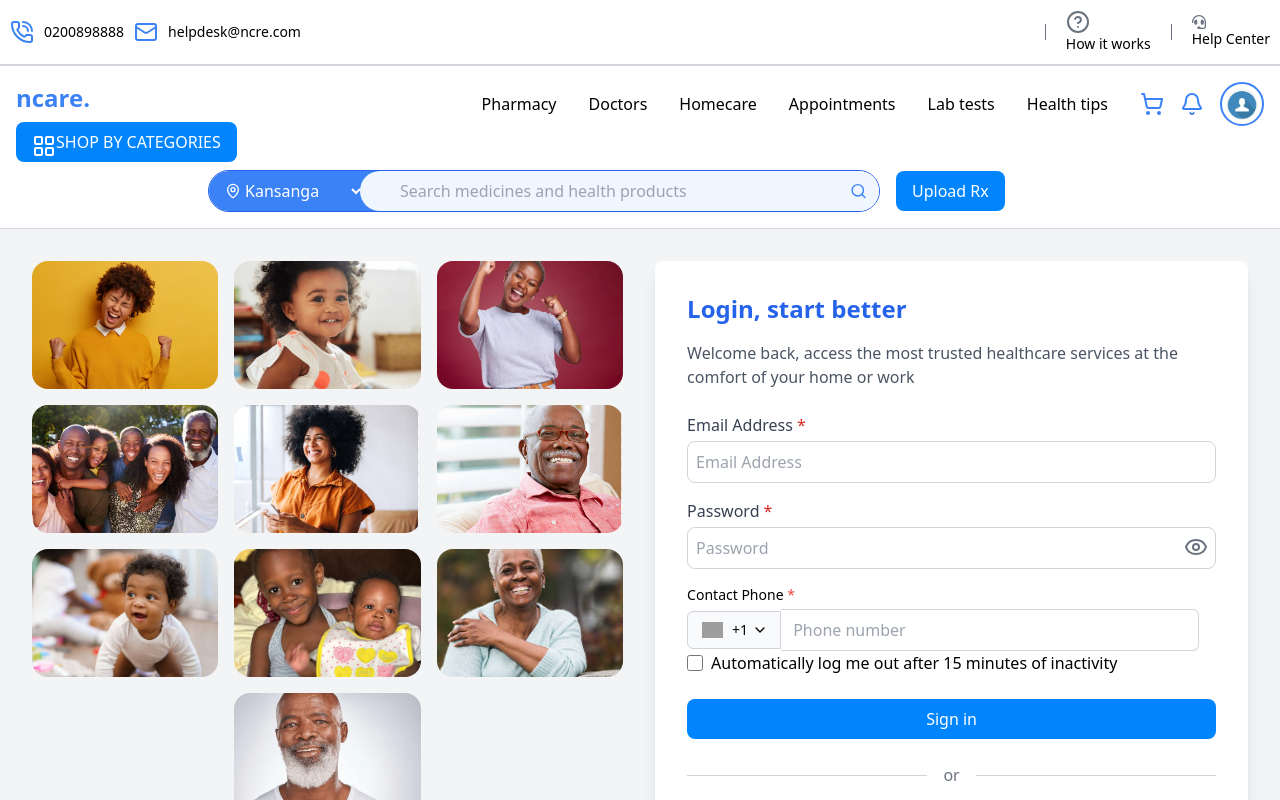
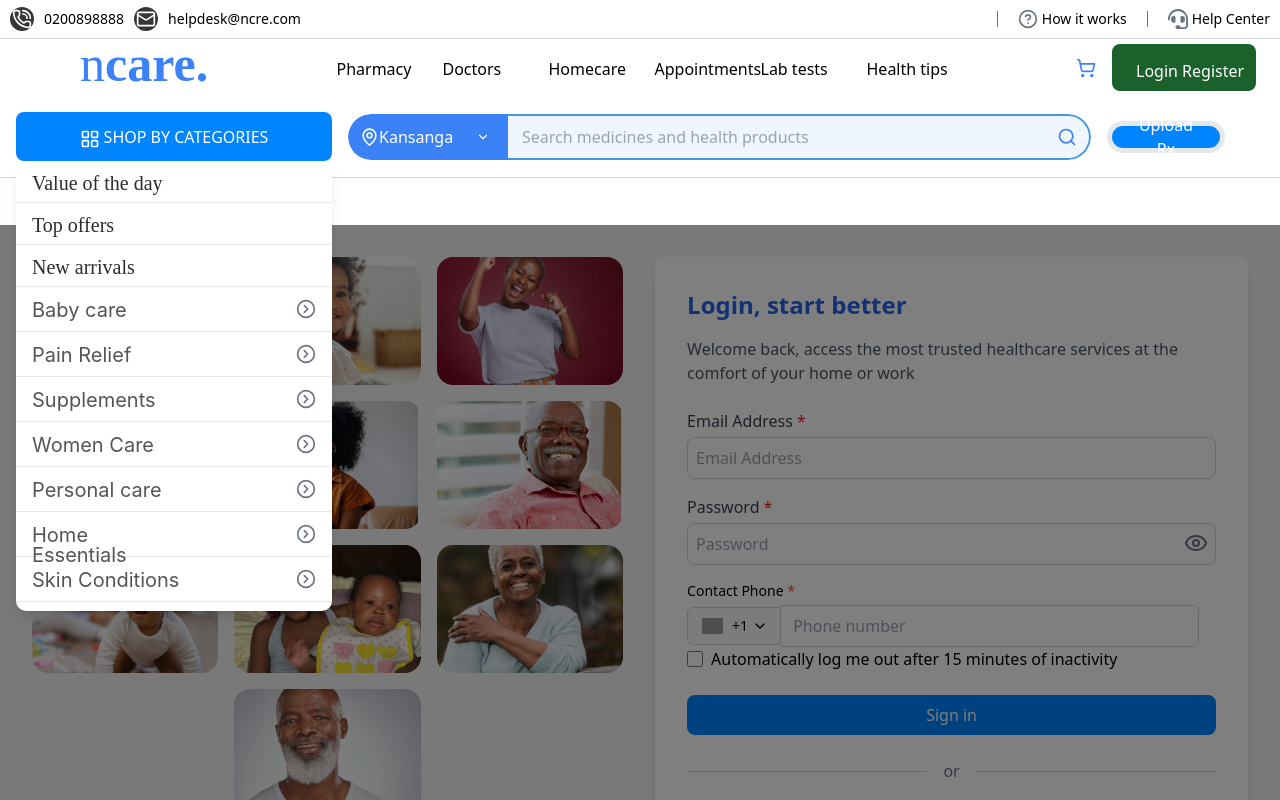
Before and after one commit to Kyomuhe/Components, a React (Create React App) app: page / in a window 1280 px wide. Both pictures are taken after a click on the button "SHOP BY CATEGORIES". Shown: the top 800 px of the page. Built offline with nearby package versions, Linux system fonts and the light colour scheme; grey boxes are pictures that could not be loaded.

Commit message:
added changes to header

```diff
--- a/src/components/Header.tsx
+++ b/src/components/Header.tsx
@@ -1,7 +1,6 @@
-import React, { useState, ChangeEvent, FC } from 'react';
-import { LayoutGrid, MapPin, Search, PhoneCall, Mail, Bell, ShoppingCart, HelpCircle } from 'lucide-react';
+import React, { useState, ChangeEvent, FC, useEffect, useRef } from 'react';
+import { LayoutGrid, MapPin, Search, PhoneCall, Mail, ChevronDown, ShoppingCart, HelpCircle, CircleChevronRight } from 'lucide-react';
 import { FaBars, FaHeadset } from 'react-icons/fa';
-import profile from '../images/profile.PNG';
 // importing components
 import AppButton from '../components/AppButton';
 
@@ -13,87 +12,171 @@ interface HeaderProps {
 const Header: FC<HeaderProps> = ({ onTabChange, activeTab }) => {
   const [isMobileMenuOpen, setIsMobileMenuOpen] = useState<boolean>(false);
   const [location, setLocation] = useState<string>('Kansanga');
-  const [profileImage, setProfileImage] = useState<string>(profile);
+  const [isCategoriesOpen, setIsCategoriesOpen] = useState<boolean>(false);
+  const categoriesRef = useRef<HTMLDivElement>(null);
+  const headerRef = useRef<HTMLDivElement>(null);
 
   const handleNavClick = (tabName: string): void => {
-    onTabChange(tabName); // Notify parent component of tab change
-  };
-
-  const handleImageUpload = (event: ChangeEvent<HTMLInputElement>): void => {
-    const file = event.target.files?.[0];
-    if (file) {
-      const reader = new FileReader();
-      reader.onloadend = () => {
-        if (typeof reader.result === 'string') {
-          setProfileImage(reader.result);
-        }
-      };
-      reader.readAsDataURL(file);
-    }
+    onTabChange(tabName);
   };
 
   const handleLocationChange = (e: ChangeEvent<HTMLSelectElement>): void => {
     setLocation(e.target.value);
   };
 
+  const toggleCategoriesDropdown = (): void => {
+    setIsCategoriesOpen(!isCategoriesOpen);
+  };
+
+  const handleLoginRegister = (): void => {
+    // this navigates to DefaultPage when clicked
+    window.location.href = '/DefaultPage';
+  };
+
+  // Handles click outside to close the categories menu
+  useEffect(() => {
+    const handleClickOutside = (event: MouseEvent) => {
+      if (categoriesRef.current && !categoriesRef.current.contains(event.target as Node)) {
+        setIsCategoriesOpen(false);
+      }
+    };
+
+    document.addEventListener('mousedown', handleClickOutside);
+    return () => {
+      document.removeEventListener('mousedown', handleClickOutside);
+    };
+  }, []);
+
+  // Close mobile menu when resizing to desktop
+  useEffect(() => {
+    const handleResize = () => {
+      if (window.innerWidth >= 768 && isMobileMenuOpen) {
+        setIsMobileMenuOpen(false);
+      }
+    };
+
+    window.addEventListener('resize', handleResize);
+    return () => {
+      window.removeEventListener('resize', handleResize);
+    };
+  }, [isMobileMenuOpen]);
+
   return (
-    <div className="font-sans flex-none">
+    <div className="font-sans w-full bg-white relative z-40" style={{ height: 'auto', minHeight: '225px' }} ref={headerRef}>
       {/* Top Header */}
-      <div className="flex justify-between items-center p-2.5 text-sm border-b border-gray-300">
+      <div className="flex justify-between items-center p-2.5 text-sm border-b border-gray-300 w-full" style={{ height: '39px' }}>
         <div className="flex items-center gap-2.5">
-          <PhoneCall className="text-blue-500" />
+          <div className="flex items-center justify-center rounded-full bg-[#363636] w-6 h-6">
+            <PhoneCall className="text-white" size={20} />
+          </div>
           <span>0200898888</span>
-          <Mail className="text-blue-500" />
+          <div className="flex items-center justify-center rounded-full bg-[#363636] w-6 h-6">
+            <Mail className="text-white" size={20} />
+          </div>
           <span>helpdesk@ncre.com</span>
         </div>
         <div className="hidden md:flex items-center gap-2.5">
           <span className="w-px h-4 bg-gray-500 mx-2.5"></span>
 
-          <span>
-            <HelpCircle className="text-gray-500 mr-1" /> How it works
+          <span className="flex items-center">
+            <HelpCircle className="text-gray-500 mr-1" size={20} /> How it works
           </span>
           <span className="w-px h-4 bg-gray-500 mx-2.5"></span>
-          <span>
-            <FaHeadset className="text-gray-500 mr-1" /> Help Center
+          <span className="flex items-center">
+            <FaHeadset className="text-gray-500 mr-1" size={20} /> Help Center
           </span>
         </div>
       </div>
 
-      {/* Bottom Header */}
-      <div className="flex flex-col p-4 border-t border-gray-300">
-        <div className="flex justify-between items-start mb-4">
-          <div className="flex flex-col">
-            <h1 className="text-blue-500 text-2xl font-bold">ncare.</h1>
+      <div className="flex justify-between items-center px-4 w-full" style={{ height: '57px' }}>
+        {/* Logo and Navigation Container */}
+        <div className="flex items-center justify-between w-full">
+          {/* ncare Logo */}
+          <h1 className="text-blue-500 leading-none ml-16"
+            style={{
+              width: '137px',
+              height: '57px',
+              fontFamily: 'GT Walsheim Pro',
+              fontSize: '50px',
+              lineHeight: '100%',
+              letterSpacing: '0%'
+            }}>
+            <span className="font-light">n</span><span className="font-bold">care.</span>
+          </h1>
+
+          {/* Navigation Tabs in Desktop */}
+          <nav className="hidden md:flex items-center">
+            {['Pharmacy', 'Doctors', 'Homecare', 'Appointments', 'Lab tests', 'Health tips'].map(
+              (item, index) => (
+                <span
+                  key={item}
+                  onClick={() => handleNavClick(item)}
+                  className={`cursor-pointer transition-colors duration-200 mx-3 ${
+                    activeTab === item ? 'text-blue-500 font-medium' : ''
+                  } hover:text-blue-400`}
+                  style={{ width: '82px', height: '22px' }}
+                >
+                  {item}
+                </span>
+              )
+            )}
+          </nav>
+
+          {/* Icon and Login/Register Button */}
+          <div className="hidden md:flex items-center">
+            <ShoppingCart className="text-blue-500 mx-2" size={20} />
+
+            {/* Login/Register */}
             <AppButton
               variant="primary"
-              className="rounded-full mt-2"
-              leftIcon={<LayoutGrid />}
+              className="mx-2 flex items-center justify-center"
+              leftIcon={null}
               rightIcon={null}
-              onClick={() => {}}
+              onClick={handleLoginRegister}
+              style={{
+                background: '#1A612C',
+                width: '144px',
+                height: '47px',
+                borderRadius: '8px',
+              }}
             >
-              SHOP BY CATEGORIES
+              <span className="whitespace-nowrap" style={{
+                width: '104px',
+                height: '18px',
+                padding: '0 4px'
+              }}>
+                Login Register
+              </span>
             </AppButton>
           </div>
 
-          {/* Mobile Menu Toggle */}
+          {/* Mobile Menu Toggle - Only shows on small screens */}
+          <div className="md:hidden">
             <AppButton
               variant="secondary"
-            className="md:hidden p-2 bg-transparent"
+              className="p-2 bg-transparent"
               onClick={() => setIsMobileMenuOpen(!isMobileMenuOpen)}
               leftIcon={null}
               rightIcon={null}
             >
-            <FaBars className="text-2xl text-blue-500" />
+              <FaBars className="text-blue-500" size={20} />
             </AppButton>
+          </div>
+        </div>
+      </div>
 
-          {/* Navigation */}
-          <nav className="hidden md:flex items-center gap-8">
+      {/* Mobile Navigation Dropdown */}
+      {isMobileMenuOpen && (
+        <div className="md:hidden flex flex-col gap-4 p-4 bg-white shadow-md fixed left-0 right-0 z-50" style={{ top: headerRef.current ? `${headerRef.current.getBoundingClientRect().top + 96}px` : '96px' }}>
           {['Pharmacy', 'Doctors', 'Homecare', 'Appointments', 'Lab tests', 'Health tips'].map(
             (item) => (
               <span
                 key={item}
-                  onClick={() => handleNavClick(item)}
-                  className={`cursor-pointer transition-colors duration-200 ${
+                onClick={() => {
+                  handleNavClick(item);
+                  setIsMobileMenuOpen(false);
+                }}
+                className={`cursor-pointer transition-colors duration-200 py-2 ${
                   activeTab === item ? 'text-blue-500 font-medium' : ''
                 } hover:text-blue-400`}
               >
@@ -101,73 +184,149 @@ const Header: FC<HeaderProps> = ({ onTabChange, activeTab }) => {
               </span>
             )
           )}
-            <div className="flex items-center gap-4">
-              <ShoppingCart className="text-blue-500" />
-              <Bell className="text-blue-500" />
-
-              {/* User Profile Image with Upload Option */}
-              <div className="relative">
-                <input
-                  type="file"
-                  accept="image/*"
-                  className="hidden"
-                  id="profileImageUpload"
-                  onChange={handleImageUpload}
-                />
-                <label htmlFor="profileImageUpload" className="cursor-pointer">
-                  <div className="bg-white rounded-full p-1 border-2 border-blue-500">
-                    <img
-                      src={profileImage}
-                      alt="User Profile"
-                      className="w-8 h-8 rounded-full object-cover hover:opacity-75"
-                    />
-                  </div>
-                </label>
-              </div>
-            </div>
-          </nav>
-        </div>
-
-        {/* Mobile Navigation Dropdown */}
-        {isMobileMenuOpen && (
-          <div className="md:hidden flex flex-col gap-4 mt-4">
-            {['Pharmacy', 'Doctors', 'Homecare', 'Appointments', 'Lab tests', 'Health tips'].map(
-              (item) => (
-                <span
-                  key={item}
-                  onClick={() => handleNavClick(item)}
-                  className={`cursor-pointer transition-colors duration-200 ${
-                    activeTab === item ? 'text-blue-500 font-medium' : ''
-                  } hover:text-blue-400`}
+          <div className="flex items-center gap-4 py-2">
+            <ShoppingCart className="text-blue-500" size={20} />
+            <AppButton
+              variant="primary"
+              className="rounded-md mt-2 flex items-center justify-center"
+              leftIcon={null}
+              rightIcon={null}
+              onClick={handleLoginRegister}
+              style={{
+                background: '#1A612C',
+                width: '144px',
+                height: '47px',
+                borderRadius: '8px',
+              }}
             >
-                  {item}
+              <span className="whitespace-nowrap" style={{
+                width: '104px',
+                height: '18px'
+              }}>
+                Login Register
               </span>
-              )
-            )}
-            <div className="flex items-center gap-4">
-              <ShoppingCart className="text-blue-500" />
-              <Bell className="text-blue-500" />
-              {/* Circular area for user profile*/}
-              <div className="bg-white rounded-full p-1">
-                <img
-                  src={profileImage}
-                  alt="User"
-                  className="w-6 h-6 rounded-full"
-                />
-              </div>
+            </AppButton>
           </div>
         </div>
       )}
 
-        {/* Search and Upload Rx Section */}
-        <div className="flex flex-col md:flex-row items-center gap-4 md:pl-[calc(12rem)] mt-4 md:-mt-2">
-          {/* Search Container */}
-          <div className="relative flex items-center w-full md:max-w-2xl border border-blue-600 rounded-full">
-            <div className="relative flex items-center bg-blue-500 rounded-l-full px-3 py-2 z-10">
-              <MapPin className="text-white ml-1" size={16} />
+      {isMobileMenuOpen && (
+        <div
+          className="fixed inset-0 bg-black bg-opacity-50 z-40"
+          onClick={() => setIsMobileMenuOpen(false)}
+          style={{ top: headerRef.current ? `${headerRef.current.getBoundingClientRect().bottom}px` : '225px' }}
+        ></div>
+      )}
 
+      {/* Categories, Search and Upload */}
+      <div className="flex flex-col md:flex-row items-center px-4 w-full mt-4 gap-4 md:gap-4">
+        {/* Shop by Categories Button and Menu */}
+        <div className="relative w-full md:w-auto" ref={categoriesRef}>
+          <AppButton
+            variant="primary"
+            className="rounded-full flex items-center w-full md:w-auto"
+            leftIcon={<LayoutGrid size={20} />}
+            rightIcon={null}
+            onClick={toggleCategoriesDropdown}
+            style={{
+              width: '316px',
+              height: '49px',
+              maxWidth: '100%'
+            }}
+          >
+            SHOP BY CATEGORIES
+          </AppButton>
+
+          {/* Categories Menu*/}
+          {isCategoriesOpen && (
+            <div
+              className="absolute z-50 shadow-lg bg-white"
+              style={{
+                width: '316px',
+                maxHeight: '450px',
+                overflowY: 'auto',
+                borderBottomRightRadius: '10px',
+                borderBottomLeftRadius: '10px'
+              }}
+            >
+              <div className="flex flex-col">
+                {['Value of the day', 'Top offers', 'New arrivals'].map((category, index) => (
+                  <div
+                    key={index}
+                    className="px-4 py-3 border-b border-gray-200 cursor-pointer hover:bg-gray-50"
+                  >
+                    <div style={{
+                      width: '172px',
+                      height: '17px',
+                      fontFamily: 'GT Walsheim Pro',
+                      fontWeight: 500,
+                      fontSize: '20px',
+                      lineHeight: '100%',
+                      letterSpacing: '0%',
+                      color: '#2D2C2C'
+                    }}>
+                      {category}
+                    </div>
+                  </div>
+                ))}
+
+                {/* Remaining categories with CircleChevronRight icon */}
+                {[
+                  'Baby care',
+                  'Pain Relief',
+                  'Supplements',
+                  'Women Care',
+                  'Personal care',
+                  'Home Essentials',
+                  'Skin Conditions',
+                  'Sexual Health',
+                  'Herbals'
+                ].map((category, index) => (
+                  <div
+                    key={index + 3}
+                    className="px-4 py-3 border-b border-gray-200 cursor-pointer hover:bg-gray-50 flex justify-between items-center"
+                  >
+                    <div style={{
+                      width: '153px',
+                      height: '18px',
+                      fontFamily: 'Inter',
+                      fontWeight: 400,
+                      fontSize: '20px',
+                      lineHeight: '100%',
+                      letterSpacing: '0%',
+                      color: '#555555'
+                    }}>
+                      {category}
+                    </div>
+                    <CircleChevronRight size={20} className="text-gray-500" />
+                  </div>
+                ))}
+              </div>
+            </div>
+          )}
+        </div>
+
+        {/* Search Container*/}
+        <div
+          className="relative flex w-full md:flex-1 overflow-hidden"
+          style={{
+            height: '46px',
+            maxWidth: '743px',
+            borderRadius: '9999px',
+          }}
+        >
+          {/* Location selector*/}
+          <div
+            className="relative flex items-center bg-blue-500 h-full pl-3 pr-2 z-10"
+            style={{
+              borderTopLeftRadius: '9999px',
+              borderBottomLeftRadius: '9999px',
+              width: '150px',
+            }}
+          >
+            <MapPin className="text-white" size={20} />
             <select
-                className="bg-blue-500 text-white border-none outline-none pr-6"
+            className="bg-blue-500 text-white border-none outline-none pr-8 h-full appearance-none"
             value={location}
             onChange={handleLocationChange}
             >
@@ -178,33 +337,69 @@ const Header: FC<HeaderProps> = ({ onTabChange, activeTab }) => {
               <option>Wadegeya</option>
               <option>Masaka</option>
             </select>
-              <div className="absolute -right-4 top-0 h-full w-6 bg-blue-500 z-0">
-                <div className="absolute top-0 right-0 h-full w-8 bg-blue-50 rounded-l-full" />
+            <ChevronDown className="text-white absolute right-2 pointer-events-none z-20" size={14} />
+            {/* C-shaped curve overlay */}
+            <div
+              className="absolute right-0 top-0 h-full w-10 overflow-hidden"
+              style={{ right: '-10px' }}
+            >
+              <div
+                className="absolute bg-blue-500 h-full w-20 rounded-full"
+                style={{ left: '-10px' }}
+              ></div>
             </div>
           </div>
-            {/*  search input */}
-            <div className="flex items-center bg-blue-50 flex-grow rounded-r-full pl-6 pr-3 py-2 ">
+
+          {/* Search input */}
+          <div
+            className="flex items-center bg-blue-50 flex-grow h-full pl-6 pr-3"
+            style={{
+              borderTopRightRadius: '9999px',
+              borderBottomRightRadius: '9999px',
+              borderTop: '2px solid #4299e1',
+              borderRight: '2px solid #4299e1',
+              borderBottom: '2px solid #4299e1',
+            }}
+          >
             <input
               type="text"
               placeholder="Search medicines and health products"
-                className="bg-blue-50 w-full outline-none border-0"
+              className="bg-blue-50 w-full outline-none border-0 text-sm md:text-base"
+              style={{ minWidth: "0", width: "100%" }}
             />
-              <Search className="text-blue-500 ml-2" size={18} />
+            <Search className="text-blue-500 ml-2 flex-shrink-0" size={20} />
           </div>
         </div>
+
+        {/* Upload Rx Button */}
         <AppButton
           variant="primary"
-            className="rounded-full whitespace-nowrap w-full md:w-auto"
+          className="rounded-full flex items-center justify-center font-medium text-white w-full md:w-auto"
           onClick={() => {}}
           leftIcon={null}
           rightIcon={null}
+          style={{
+            width: '118px',
+            height: '32px',
+            borderRadius: '23px',
+            borderWidth: '5px',
+            maxWidth: '100%'
+          }}
         >
           Upload Rx
         </AppButton>
       </div>
-      </div>
-      {/* Bottom Line */}
-      <div className="h-px bg-gray-300 w-full"></div>
+
+      {/* Overlay when categories dropdown is open */}
+      {isCategoriesOpen && (
+        <div
+          className="fixed inset-0 bg-black bg-opacity-50 z-40"
+          onClick={() => setIsCategoriesOpen(false)}
+          style={{ top: headerRef.current ? `${headerRef.current.getBoundingClientRect().bottom}px` : '225px' }}
+        ></div>
+      )}
+
+      <div className="h-px bg-gray-300 w-full mt-4 mb-0"></div>
     </div>
   );
 };
--- a/src/components/footer.tsx
+++ b/src/components/footer.tsx
@@ -5,7 +5,6 @@ import AppButton from './AppButton';
 import FormInput from '../components/FormInput';
 
 
-// Define the component props interface (empty for now)
 interface FooterProps {}
 
 const Footer: FC<FooterProps> = () => {
@@ -28,7 +27,6 @@ const Footer: FC<FooterProps> = () => {
               placeholder="Email Address"
               value={email}
               onChange={(e) => setEmail(e.target.value)}
-
 
             />
 
```
Lines whose indentation alone changed are shown as unchanged.
